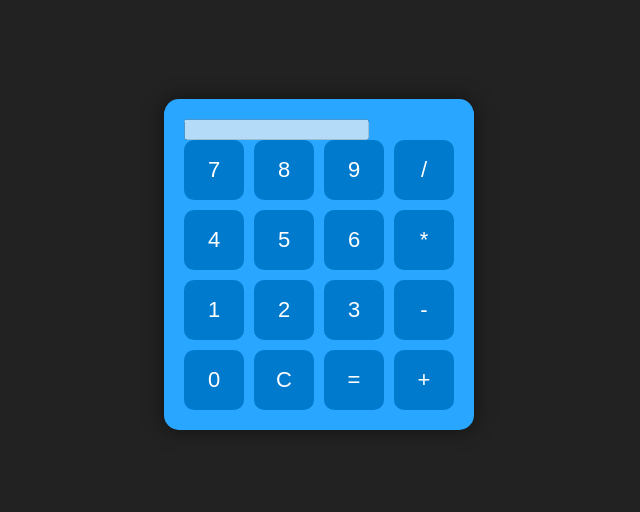
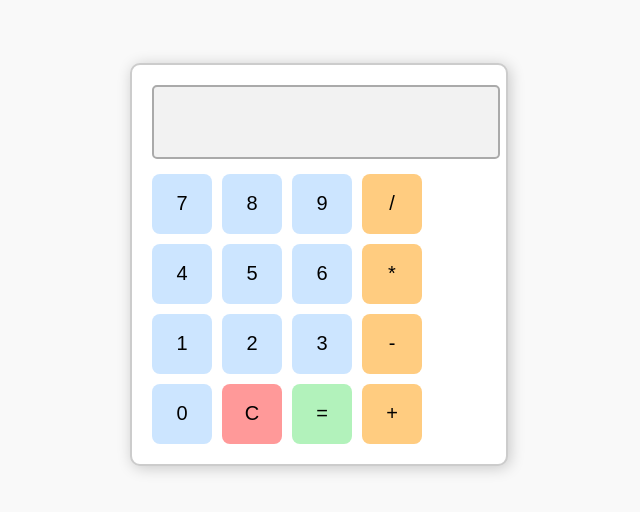
Before and after one commit to adarshgh18/CodSoft, a plain HTML site: page calculator/index.html in a window 1280 px wide. Shown: the part 144-656 px from the top of the page, without its empty margins (321-961 px from the left). Drawn offline with Linux system fonts and the light colour scheme.

Commit message:
Update style.css

```diff
--- a/calculator/style.css
+++ b/calculator/style.css
@@ -3,45 +3,101 @@ body {
   justify-content: center;
   align-items: center;
   height: 100vh;
-  background-color: #222;
+  background-color: #f9f9f9;
+  font-family: Arial, sans-serif;
 }
 
 .calculator {
-  background-color: #29a6ff;
+  background-color: #ffffff;
+  border: 2px solid #ccc;
+  border-radius: 10px;
   padding: 20px;
-  border-radius: 15px;
-  box-shadow: 0 0 20px rgba(0,0,0,0.5);
+  box-shadow: 2px 2px 15px rgba(0, 0, 0, 0.2);
 }
 
-.display {
-  width: 100%;
+#display {
+  width: 97%;
   height: 50px;
   font-size: 24px;
   text-align: right;
-  padding-right: 10px;
   margin-bottom: 15px;
-  border: none;
+  padding: 10px;
+  border: 2px solid #aaa;
   border-radius: 5px;
-  background-color: #e6f7ff;
+  background-color: #f2f2f2;
 }
 
 .buttons {
   display: grid;
   grid-template-columns: repeat(4, 60px);
-  grid-gap: 10px;
+  gap: 10px;
 }
 
 button {
   height: 60px;
-  font-size: 22px;
+  font-size: 20px;
+  cursor: pointer;
   border: none;
-  border-radius: 10px;
-  background-color: #007acc;
-  color: white;
-  cursor: pointer;
-  transition: 0.2s;
+  border-radius: 8px;
+  transition: background 0.2s, transform 0.1s;
 }
 
-button:hover {
-  background-color: #005f99;
+/* Number buttons */
+button:nth-child(1),
+button:nth-child(2),
+button:nth-child(3),
+button:nth-child(5),
+button:nth-child(6),
+button:nth-child(7),
+button:nth-child(9),
+button:nth-child(10),
+button:nth-child(11),
+button:nth-child(13) {
+  background-color: #cce5ff;
 }
+
+button:nth-child(1):hover,
+button:nth-child(2):hover,
+button:nth-child(3):hover,
+button:nth-child(5):hover,
+button:nth-child(6):hover,
+button:nth-child(7):hover,
+button:nth-child(9):hover,
+button:nth-child(10):hover,
+button:nth-child(11):hover,
+button:nth-child(13):hover {
+  background-color: #99ccff;
+}
+
+/* Operator buttons */
+button:nth-child(4),
+button:nth-child(8),
+button:nth-child(12),
+button:nth-child(16) {
+  background-color: #ffcc80;
+}
+
+button:nth-child(4):hover,
+button:nth-child(8):hover,
+button:nth-child(12):hover,
+button:nth-child(16):hover {
+  background-color: #ffb74d;
+}
+
+/* Clear button */
+button:nth-child(14) {
+  background-color: #ff9999;
+}
+
+button:nth-child(14):hover {
+  background-color: #ff6666;
+}
+
+/* Equals button */
+button:nth-child(15) {
+  background-color: #b2f2bb;
+}
+
+button:nth-child(15):hover {
+  background-color: #8ce99a;
+}
```
